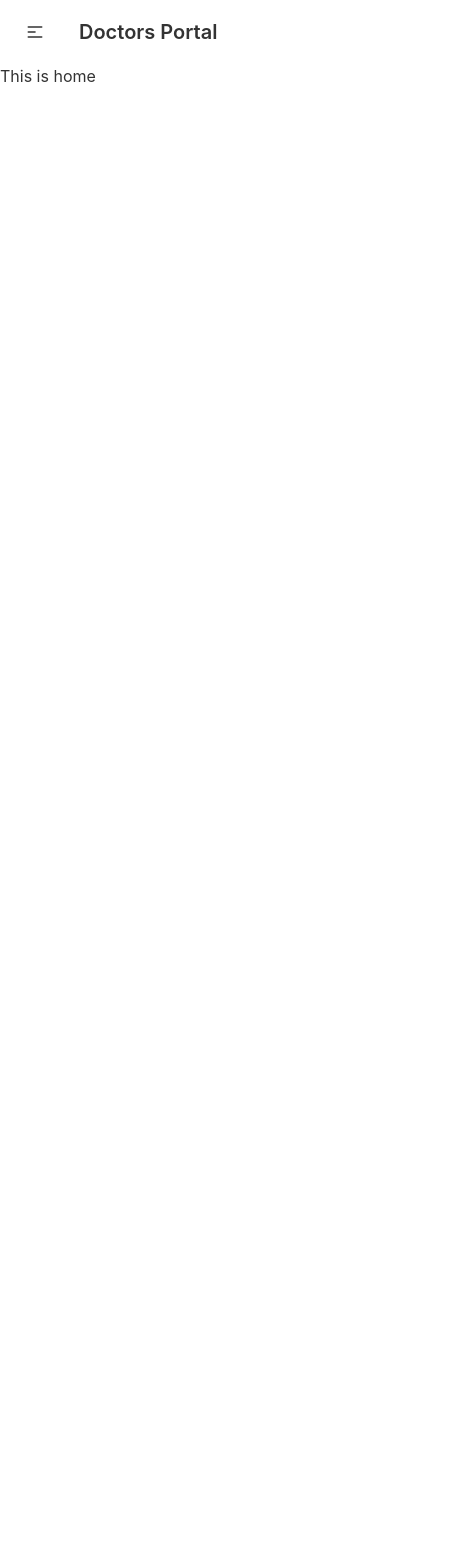
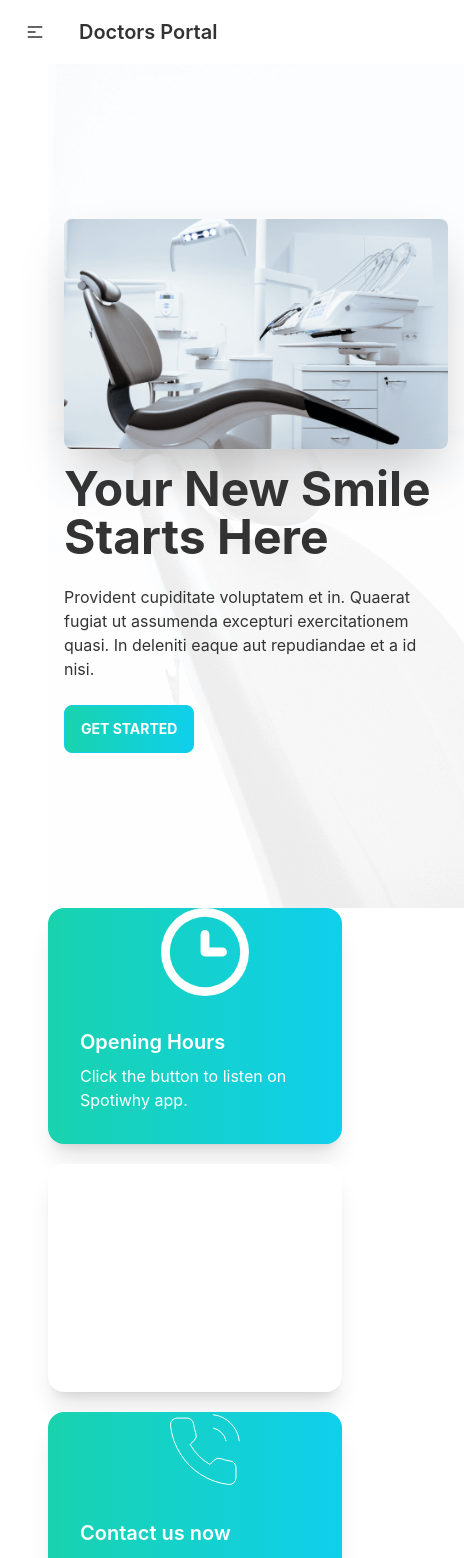
Before and after one commit to sebokdas1/doctors-portal-client, a React (Create React App) app: page / in a window 390 px wide. Shown: the top 1558 px of the page, 464 px wide, since content can reach past the window. Before the commit the page ends 844 px from the top, so only its background shows below. Built offline with nearby package versions, Linux system fonts and the light colour scheme.

Commit message:
info added

```diff
--- a/src/App.js
+++ b/src/App.js
@@ -2,6 +2,7 @@
 import './App.css';
 import About from './Pages/About/About';
 import Home from './Pages/Home/Home';
+import Login from './Pages/Login/Login';
 import Navbar from './Pages/Shared/Navbar';
 
 function App() {
@@ -10,7 +11,8 @@
       <Navbar></Navbar>
       <Routes>
         <Route path='/' element={<Home />} />
-        <Route path='/about' element={<About />} />
+        <Route path='about' element={<About />} />
+        <Route path='login' element={<Login />} />
       </Routes>
     </div>
   );
--- /dev/null
+++ b/src/Pages/Home/Banner.js
@@ -0,0 +1,19 @@
+import React from 'react';
+import chair from '../../assets/images/chair.png';
+
+const Banner = () => {
+    return (
+        <div class="hero min-h-screen px-12 ">
+            <div class="hero-content flex-col lg:flex-row-reverse bg-hero-pattern h-full w-full bg-no-repeat">
+                <img src={chair} class="max-w-sm rounded-lg shadow-2xl" />
+                <div>
+                    <h1 class="text-5xl font-bold">Your New Smile Starts Here</h1>
+                    <p class="py-6">Provident cupiditate voluptatem et in. Quaerat fugiat ut assumenda excepturi exercitationem quasi. In deleniti eaque aut repudiandae et a id nisi.</p>
+                    <button class="btn btn-primary uppercase bg-gradient-to-r from-secondary to-primary text-white font-bold">Get Started</button>
+                </div>
+            </div>
+        </div>
+    );
+};
+
+export default Banner;
--- a/src/Pages/Home/Home.js
+++ b/src/Pages/Home/Home.js
@@ -1,9 +1,12 @@
 import React from 'react';
+import Info from '../Info/Info';
+import Banner from './Banner';
 
 const Home = () => {
     return (
         <div>
-            <h2>This is home</h2>
+            <Banner />
+            <Info />
         </div>
     );
 };
--- /dev/null
+++ b/src/Pages/Info/Info.js
@@ -0,0 +1,17 @@
+import React from 'react';
+import clock from '../../assets/icons/clock.svg'
+import marker from '../../assets/icons/marker.svg'
+import phone from '../../assets/icons/phone.svg'
+import InfoCard from './InfoCard';
+
+const Info = () => {
+    return (
+        <div className='grid grid-cols-1 lg:grid-cols-3 gap-5 px-12'>
+            <InfoCard bgClass="bg-gradient-to-r from-secondary to-primary" cardTitle="Opening Hours" img={clock}></InfoCard>
+            <InfoCard bgClass="bg-accent" cardTitle="Visit our location" img={marker}></InfoCard>
+            <InfoCard bgClass="bg-gradient-to-r from-secondary to-primary" cardTitle="Contact us now" img={phone}></InfoCard>
+        </div>
+    );
+};
+
+export default Info;
--- /dev/null
+++ b/src/Pages/Info/InfoCard.js
@@ -0,0 +1,17 @@
+import React from 'react';
+
+const InfoCard = ({ img, cardTitle, bgClass }) => {
+    return (
+        <div class={`card lg:card-side bg-base-100 shadow-xl ${bgClass}`}>
+            <figure className='pl-5'>
+                <img src={img} alt="Album" />
+            </figure>
+            <div class="card-body text-white">
+                <h2 class="card-title">{cardTitle}</h2>
+                <p>Click the button to listen on Spotiwhy app.</p>
+            </div>
+        </div>
+    );
+};
+
+export default InfoCard;
--- /dev/null
+++ b/src/Pages/Login/Login.js
@@ -0,0 +1,11 @@
+import React from 'react';
+
+const Login = () => {
+    return (
+        <div>
+            <h1>This is login</h1>
+        </div>
+    );
+};
+
+export default Login;
--- a/tailwind.config.js
+++ b/tailwind.config.js
@@ -1,7 +1,12 @@
 module.exports = {
   content: ["./src/**/*.{html,js}"],
   theme: {
-    extend: {},
+    extend: {
+      backgroundImage: {
+        'hero-pattern': "url('/src/assets/images/bg.png')",
+
+      }
+    },
   },
   daisyui: {
     themes: [
```
